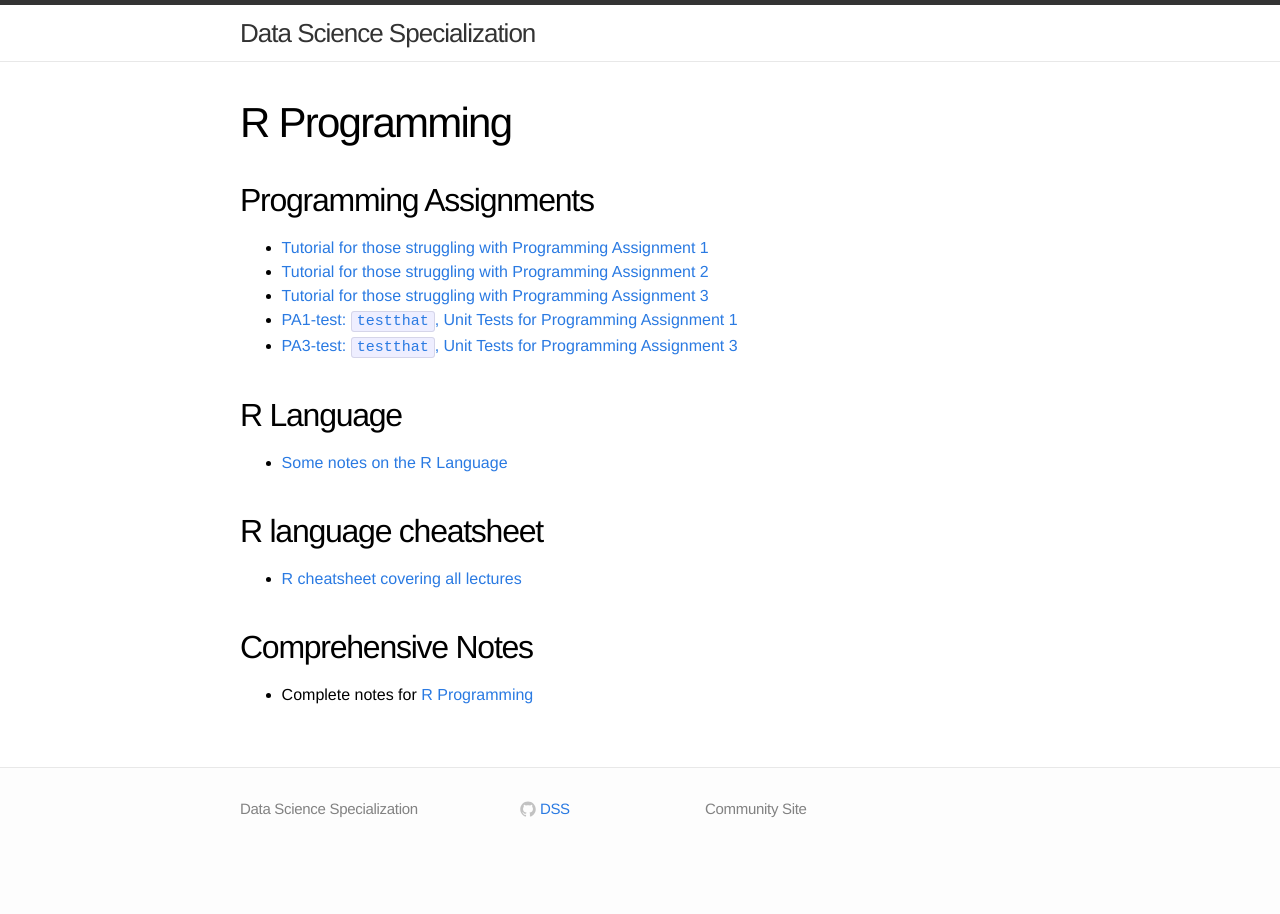
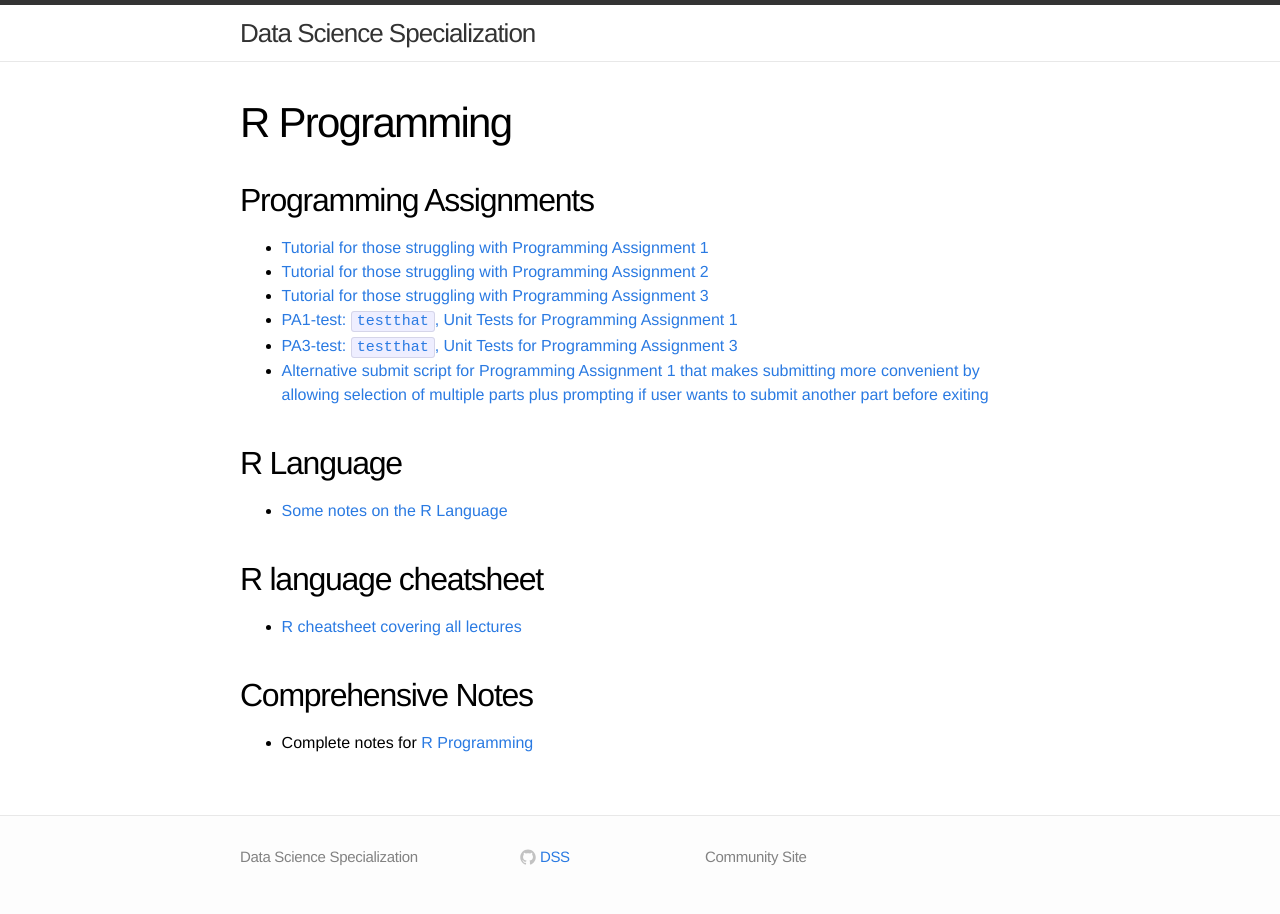
Before and after one commit to DataScienceSpecialization/DataScienceSpecialization.github.io, a Jekyll site: the page built from rprog.md, in a window 1280 px wide. Built offline with Jekyll 4.4.1, drawn with Linux system fonts in a browser that asks for light colours.

Commit message:
Added link to rprog.md for alternative submit script

```diff
--- a/rprog.md
+++ b/rprog.md
@@ -11,6 +11,7 @@ permalink: /rprog/
 - [Tutorial for those struggling with Programming Assignment 3](https://github.com/DanieleP/PA3-tutorial)
 - [PA1-test: `testthat`, Unit Tests for Programming Assignment 1](https://github.com/cbryant1000/pa1test)
 - [PA3-test: `testthat`, Unit Tests for Programming Assignment 3](https://github.com/cbryant1000/pa3test)
+- [Alternative submit script for Programming Assignment 1 that makes submitting more convenient by allowing selection of multiple parts plus prompting if user wants to submit another part before exiting](https://github.com/rchampoux/coursera/blob/master/rprog-scripts-submitscript1.R)
 
 
 ## R Language
```
